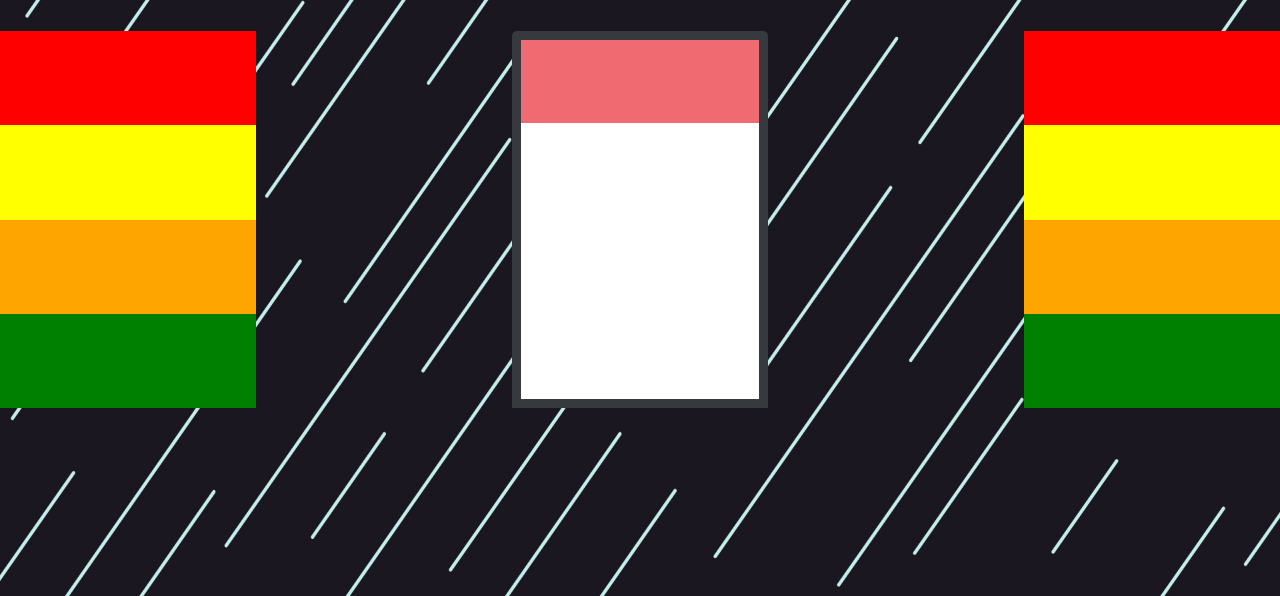
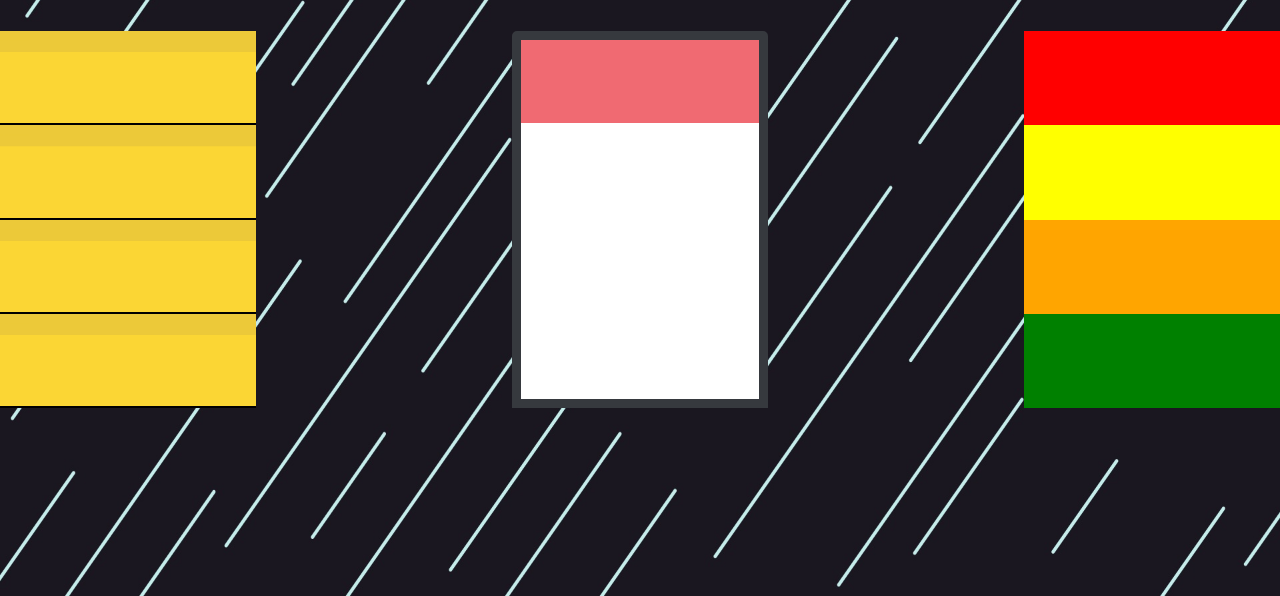
Before and after one commit to ShanTheNaan/Tabootleg, a website: page client/GameUI.html in a window 1280 px wide. Shown: the part 204-800 px from the top of the page. Drawn offline with nearby package versions, Linux system fonts and the light colour scheme.

Commit message:
UI changes

```diff
--- a/client/css/GameUI.css
+++ b/client/css/GameUI.css
@@ -94,7 +94,6 @@ body {
 .team1 {
   grid-column: 1 / 2;
   grid-row: 3 / 7;
-  background-color: blue;
   display: grid;
   grid-template-columns: auto;
   grid-template-rows: 1fr 1fr 1fr 1fr;
@@ -105,26 +104,27 @@ body {
     "player4";
 }
 
+.team1 div {
+  background-image: url(../images/Pencil.png);
+  border-bottom: 2px solid black;
+  background-color: transparent;
+}
+
 .t1Player1 {
   grid-area: player1;
   font-family: Bubble;
-
-  background-color: red;
 }
 
 .t1Player2 {
   grid-area: player2;
-  background-color: yellow;
 }
 
 .t1Player3 {
   grid-area: player3;
-  background-color: orange;
 }
 
 .t1Player4 {
   grid-area: player4;
-  background-color: green;
 }
 
 .team2 {
```
Also changed, not shown: client/images/Pencil.png (added).
